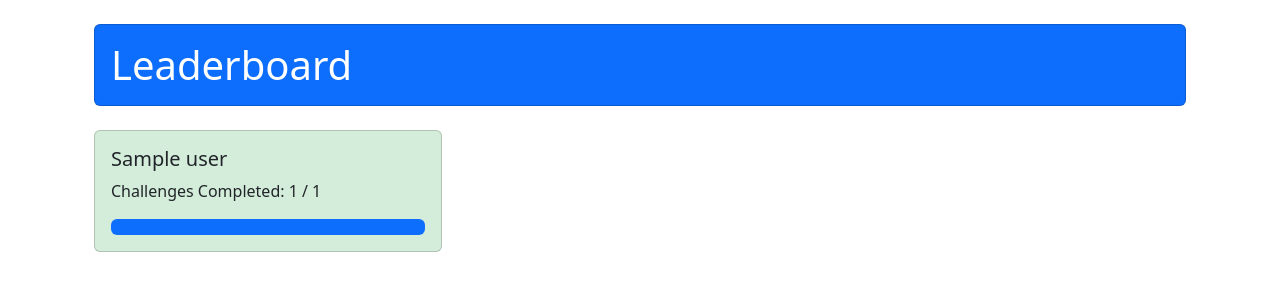
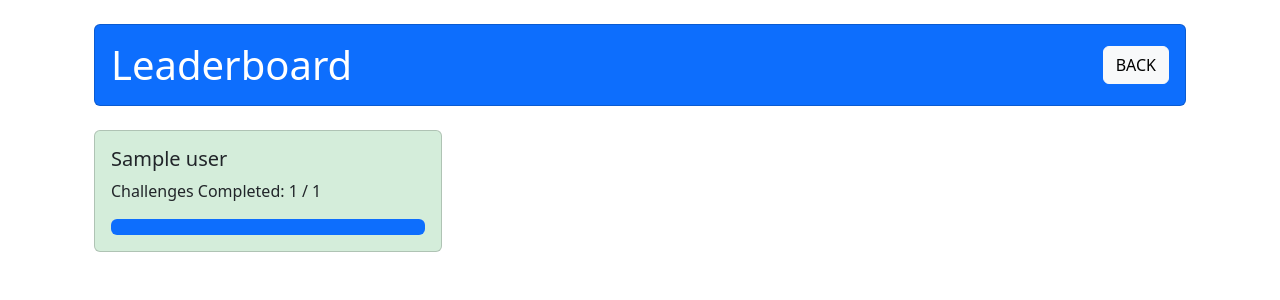
Before and after one commit to OlivierProTips/OptGames, a Python web app: template app/templates/results.html in a window 1280 px wide. Shown: the top 300 px of the page. Run offline with Jinja, Linux system fonts and the light colour scheme; the template is opened without the code that fills it: most values are stand-ins (such as "Sample title", 1, 10 or a date in 2020).

Commit message:
Add back button

```diff
--- a/app/templates/results.html
+++ b/app/templates/results.html
@@ -4,6 +4,7 @@
     <div class="card bg-primary text-white mb-4 mt-4">
         <div class="card-body d-flex justify-content-between align-items-center">
             <h1 class="mb-0">Leaderboard</h1>
+            <a href="{{ url_for('user_challenges', user_id=user.id) }}" class="btn btn-light">BACK</a>
         </div>
     </div>
     <div class="row">
```
